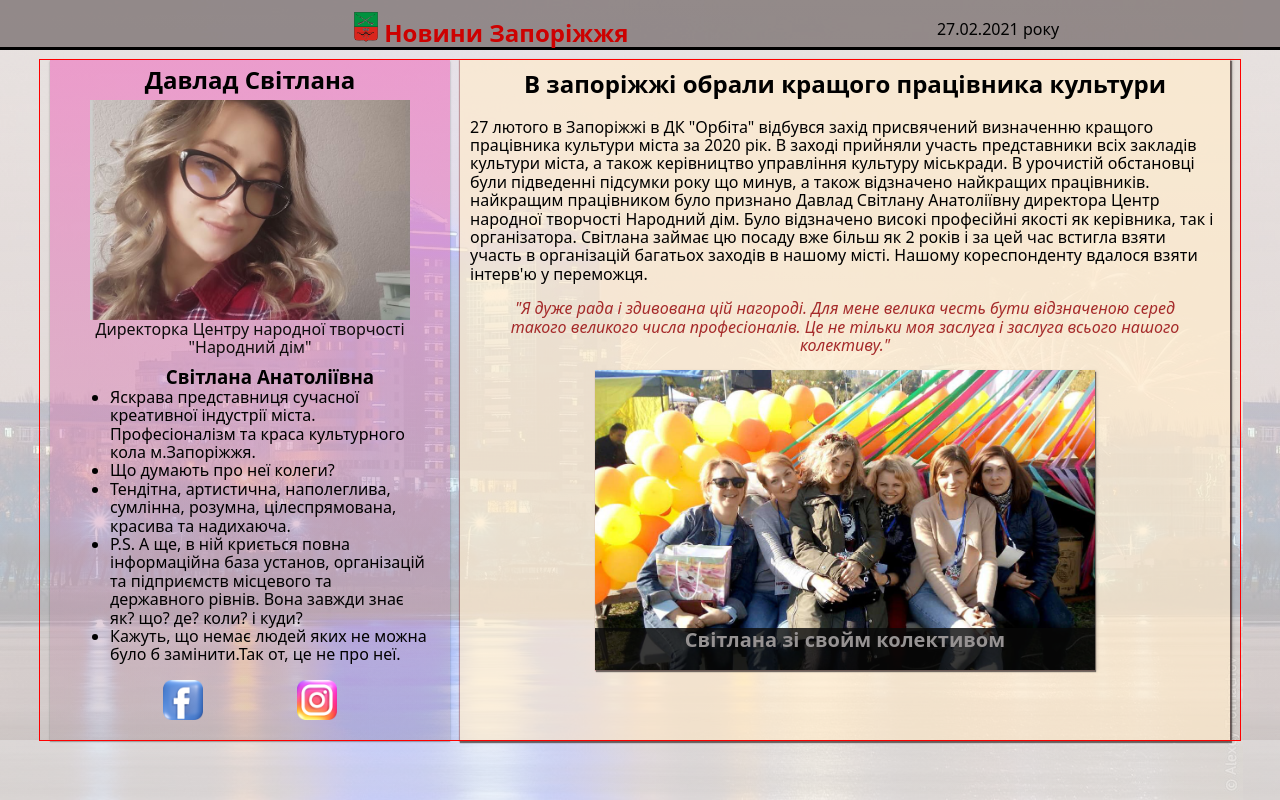
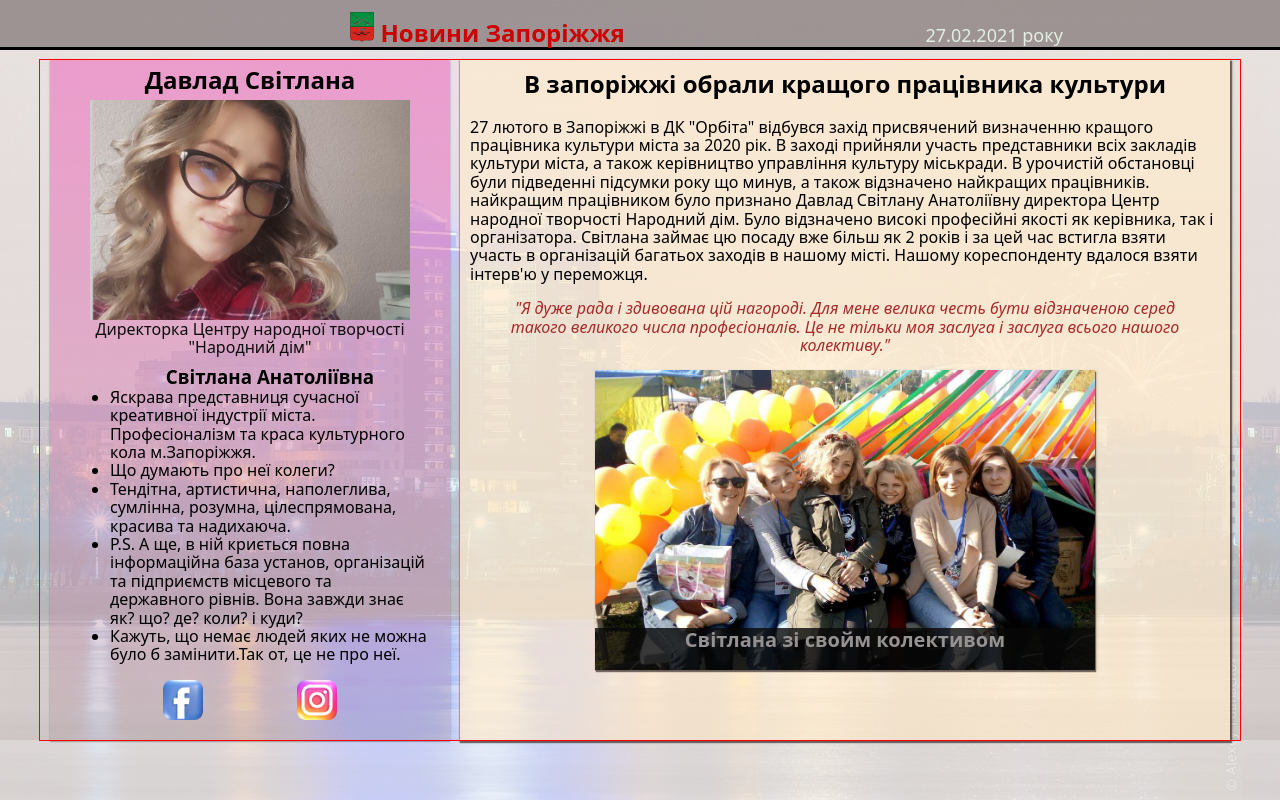
Before and after one commit to moskalenkopavel86/q, a plain HTML site: page index.html in a window 1280 px wide. Drawn offline with nearby package versions, Linux system fonts and the light colour scheme.

Commit message:
header color

```diff
--- a/index.html
+++ b/index.html
@@ -13,7 +13,7 @@
 <body class="body">
     <header class="header">
       <div class="header-conteiner"><h2 class="item">Новини Запоріжжя</h2>
-        <span class="item-date">27.02.2021 року</span></div>  </header>
+        <p class="item-date">27.02.2021 року</p></div>  </header>
 
 
     <main class="main">
--- a/style.css
+++ b/style.css
@@ -20,7 +20,7 @@ p{
 .header{position: fixed;
     width: 100%;
     min-height: 50px;
-    background-color: rgba(126, 115, 115, 0.8);
+    background-color: rgba(126, 115, 115, 0.7);
 
 
 }
@@ -28,7 +28,7 @@ p{
 .header-conteiner{
     display: flex;
      justify-content: space-around;
-    align-items:center;
+    align-items:baseline;
     outline: 3px solid black;
     padding-top: 12px;
 }
@@ -62,6 +62,11 @@ p{
     0%{left: 0;}
     50% {left: 200px;  }
     100%{ left: 400px; color: rgb(105, 4, 4);}
+}
+
+.item-date{
+    color: rgb(227, 238, 227);
+    font-size: 18px;
 }
 
 .main{
```
